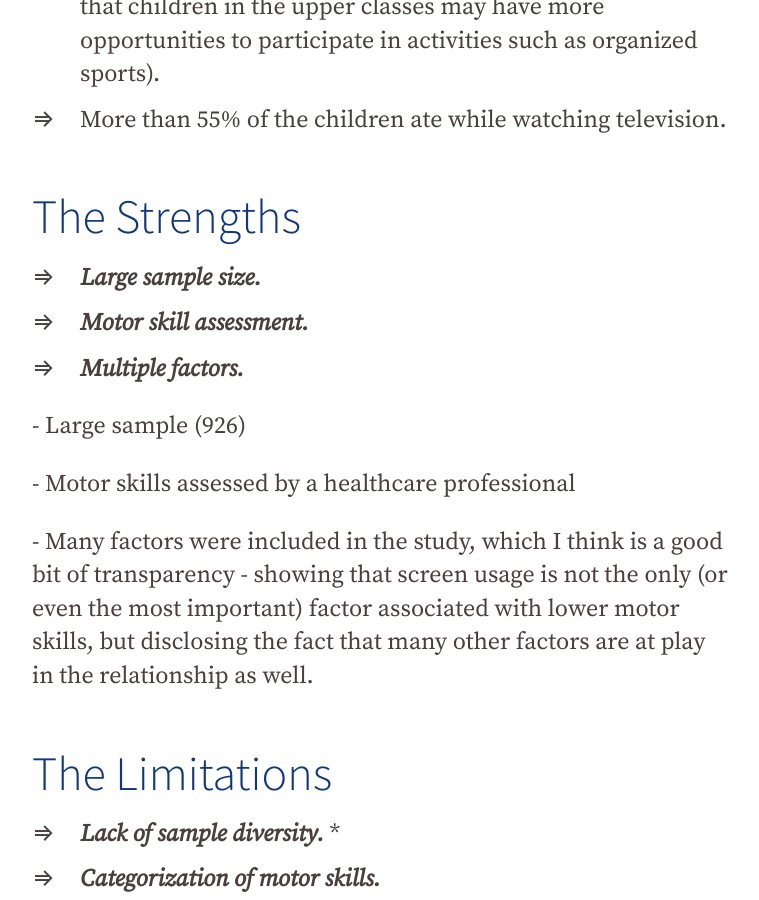
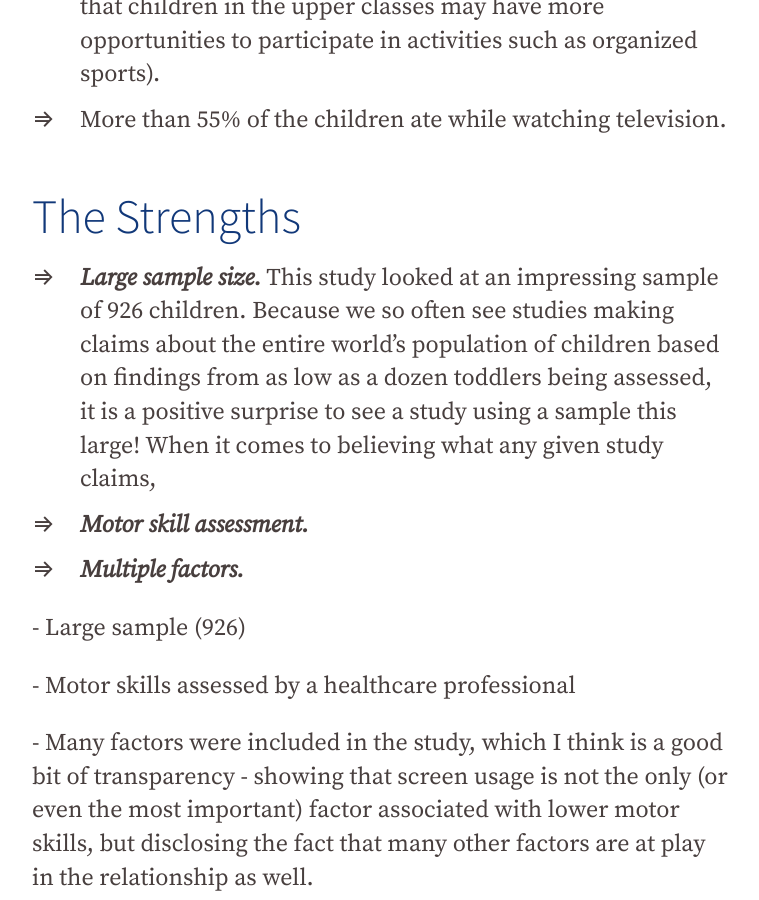
Before and after one commit to famliy-screen-time/familyscreentime.ca, a Jekyll site: the page built from _posts/2020-06-15-st-bp.md, in a window 1280 px wide and 900 px high, scrolled down 1975 px. Shown: the whole window, without its empty margins (56-815 px from the left). Built offline with Jekyll 4.4.1, drawn with Linux system fonts in a browser that asks for light colours; nearby versions of some CDN libraries.

Commit message:
Update Blog “2020-06-15-st-bp”

```diff
--- a/_posts/2020-06-15-st-bp.md
+++ b/_posts/2020-06-15-st-bp.md
@@ -30,7 +30,7 @@ A number of interesting findings emerged in this study, including the following:
 
 # The Strengths
 
-* ***Large sample size.***
+* ***Large sample size.*** This study looked at an impressing sample of 926 children. Because we so often see studies making claims about the entire world's population of children based on findings from as low as a dozen toddlers being assessed, it is a positive surprise to see a study using a sample this large! When it comes to believing what any given study claims,
 * ***Motor skill assessment.***
 * ***Multiple factors.***
 
```
